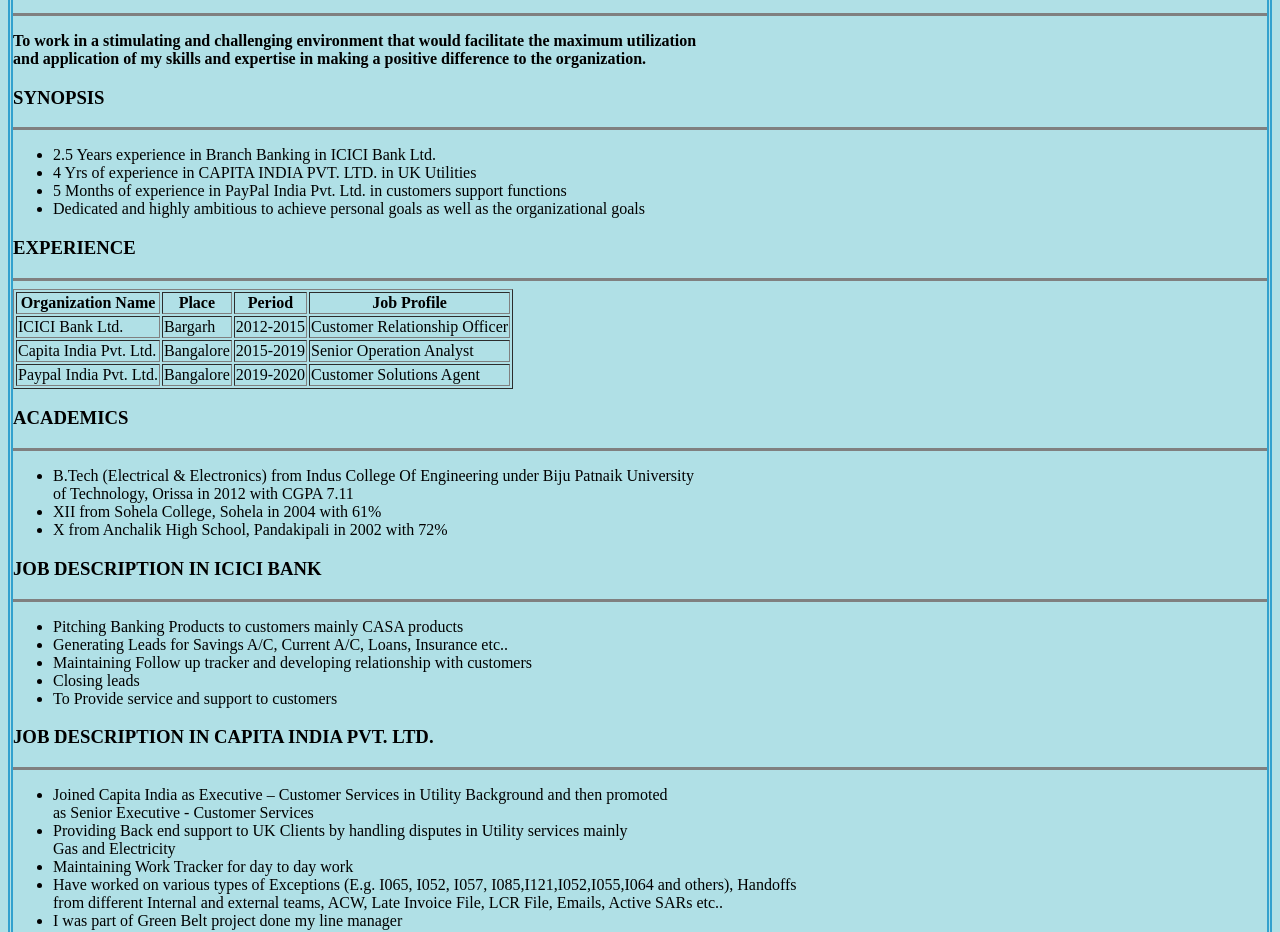
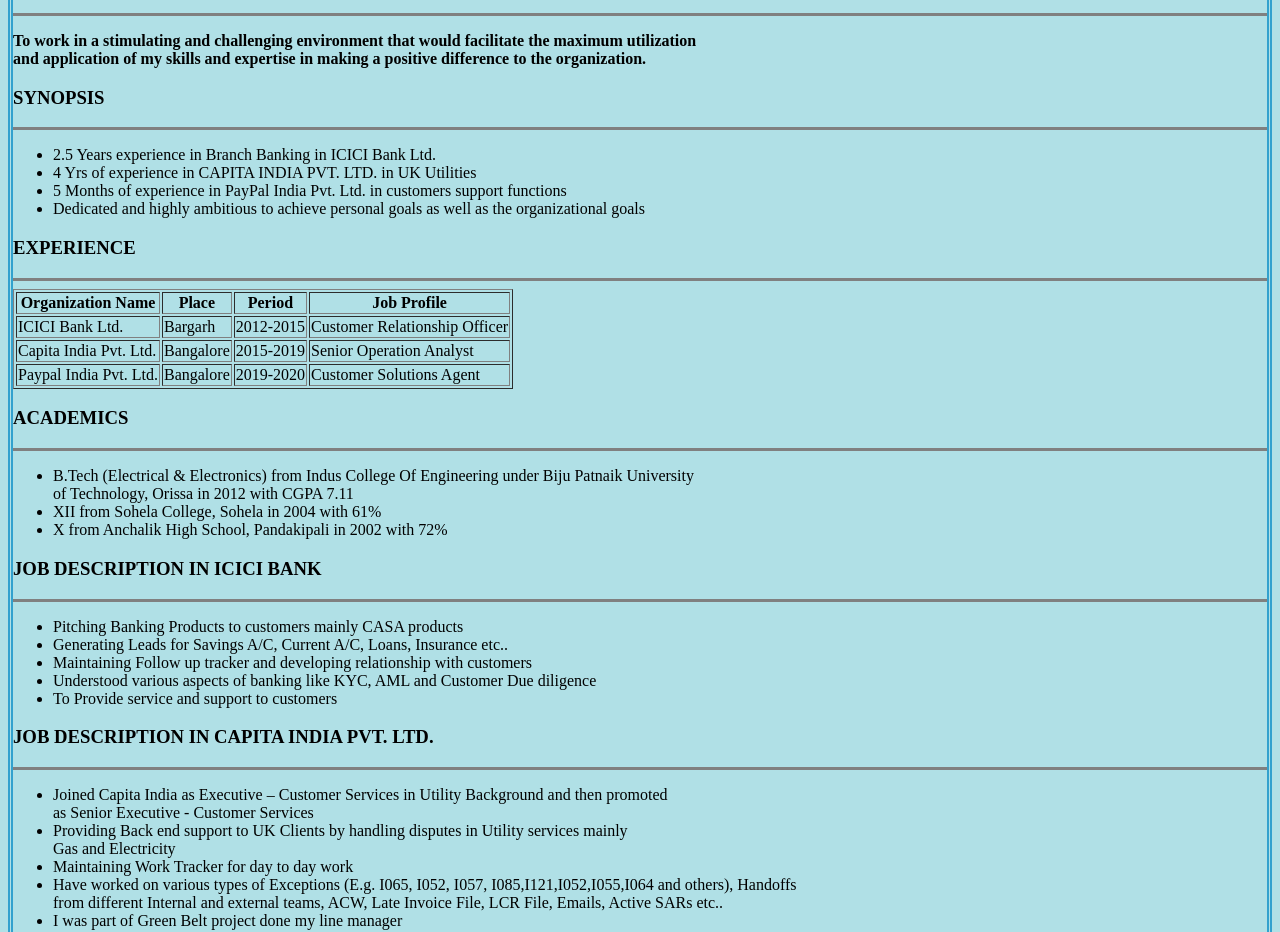
Before and after one commit to sumit-agr5/resume, a plain HTML site: page index.html in a window 1280 px wide. Shown: the part 168-1100 px from the top of the page. Drawn offline with Linux system fonts and the light colour scheme.

Commit message:
Update index.html

```diff
--- a/index.html
+++ b/index.html
@@ -71,7 +71,7 @@
     <li>Pitching Banking Products to customers mainly CASA products</li>
     <li>Generating Leads for Savings A/C, Current A/C, Loans, Insurance etc..</li>
     <li>Maintaining Follow up tracker and developing relationship with customers</li>
-    <li>Closing leads</li>
+    <li>Understood various aspects of banking like KYC, AML and Customer Due diligence</li>
     <li>To Provide service and support to customers</li>
   </ul>
   <h3>JOB DESCRIPTION IN CAPITA INDIA PVT. LTD.</h3>
```
